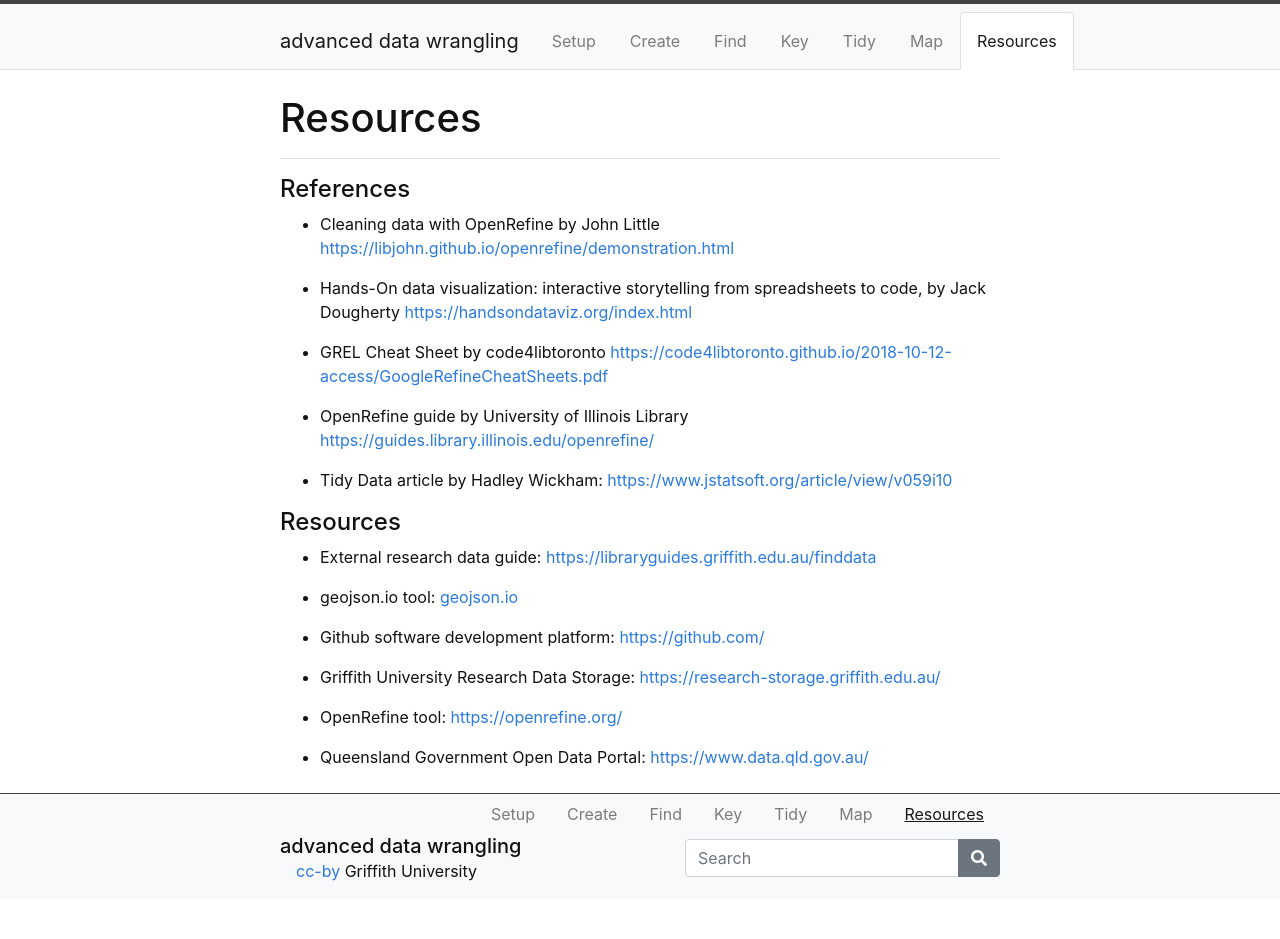
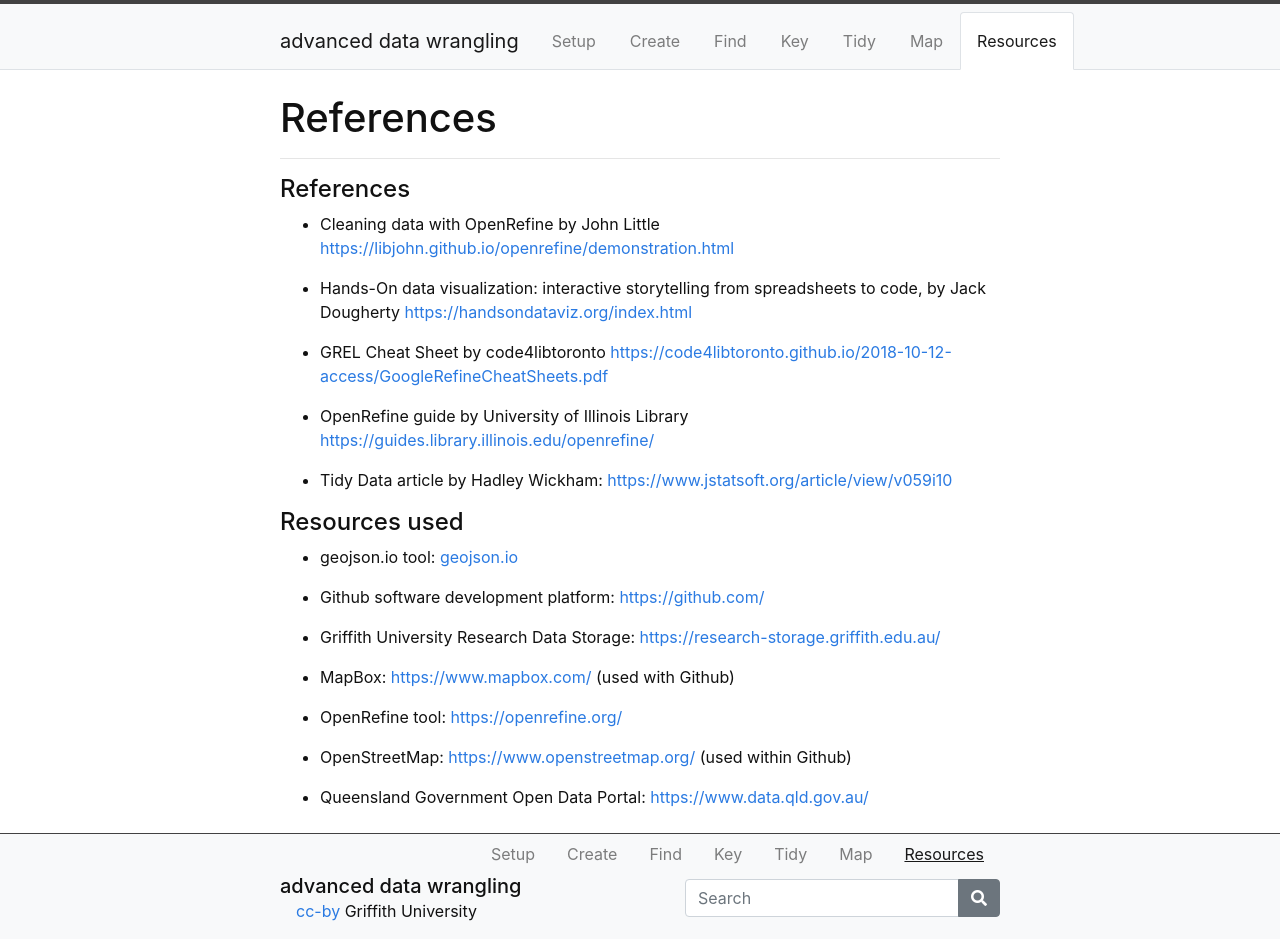
Before and after one commit to GULibrarySandbox/advanced-data-wrangle-old, a Jekyll site: the page built from content/7-lesson.md, in a window 1280 px wide. Built offline with Jekyll 4.4.1, drawn with Linux system fonts in a browser that asks for light colours; before the commit the page ends 900 px from its top, so only the background shows below that.

Commit message:
Update 7-lesson.md

```diff
--- a/content/7-lesson.md
+++ b/content/7-lesson.md
@@ -2,7 +2,7 @@
 title: Resources
 nav: true
 ---
-# Resources
+# References
 ----
 
 #### References
@@ -17,9 +17,7 @@ nav: true
 
 - Tidy Data article by Hadley Wickham: [https://www.jstatsoft.org/article/view/v059i10](https://www.jstatsoft.org/article/view/v059i10)
 
-#### Resources
-
-- External research data guide: [https://libraryguides.griffith.edu.au/finddata](https://libraryguides.griffith.edu.au/finddata)
+#### Resources used
 
 - geojson.io tool: [geojson.io](http://geojson.io/)
 
@@ -27,6 +25,10 @@ nav: true
 
 - Griffith University Research Data Storage: [https://research-storage.griffith.edu.au/](https://research-storage.griffith.edu.au/)
 
+- MapBox: [https://www.mapbox.com/](https://www.mapbox.com/) (used with Github)
+
 - OpenRefine tool: [https://openrefine.org/](https://openrefine.org/)
 
+- OpenStreetMap: [https://www.openstreetmap.org/](https://www.openstreetmap.org/) (used within Github)
+
 - Queensland Government Open Data Portal: [https://www.data.qld.gov.au/](https://www.data.qld.gov.au/)
```
